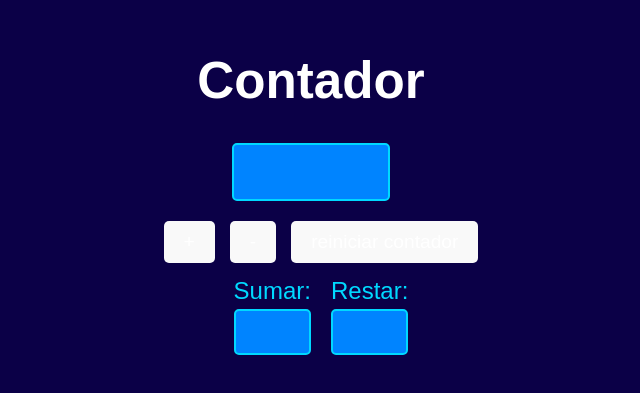
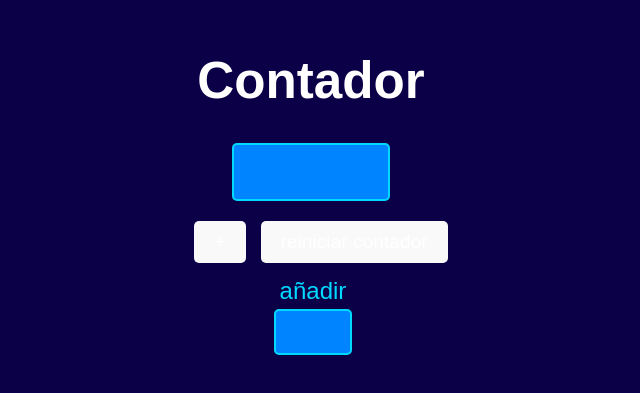
Before and after one commit to sneiira/counter, a React (Vite) app: page / in a window 1280 px wide. Shown: the part 213-606 px from the top of the page, without its empty margins (329-969 px from the left). Built offline with nearby package versions, Linux system fonts and the light colour scheme.

Commit message:
slight changes

```diff
--- a/src/App.css
+++ b/src/App.css
@@ -59,10 +59,10 @@ button:hover {
   color: #00d9ff; /* color del texto */
   margin: 0; /* elimina el margen por defecto */
   margin-top: 10px; /* espacio entre el texto y el contador */
-  margin-left: 90px;
+  margin-left: 100px;
 }
 
-.s-r{
+.añadir{
  background-color: #0084ff; /* fondo del input*/
   border-radius: 5px; /* bordes redondeados */
   border: #00d9ff 2px solid; /* borde blanco */
@@ -70,9 +70,10 @@ button:hover {
   font-size: 1.2rem; /* tamaño de la fuente */
   color: #ffffff; /* color del texto */
   text-align: center;
+  align-items: center;
 }
 
-.s-r:focus {
+.añadir:focus {
   outline: none; /* elimina el borde de enfoque */
   box-shadow: 0 0 5px #00d9ff; /* sombra azul al enfocar */
 }
--- a/src/App.jsx
+++ b/src/App.jsx
@@ -4,7 +4,6 @@ import './App.css'
 function App() {
   const [count, setCount] = useState(null)
   const [s, setS] = useState(null)
-  const [r, setR] = useState(null)
 
   return (
     <>
@@ -12,16 +11,12 @@ function App() {
      <input className='contador' type='number' value={count} onChange={(e) => setCount(Number(e.target.value))}  style={{ width: `${String(count).length + 1}ch` }}/>
      <div className='boton'>
       <button  onClick={() => setCount((count) => count + s)} >+</button>
-      <button  onClick={() => setCount((count) => count - r)} >-</button>
       <button  onClick={() => setCount((count) => 0)} >reiniciar contador</button>
      </div>
      <div className='cantidades'>
-      <label>Sumar:<br />
-       <input className= 's-r'type="number" value={s} onChange={(e) => setS(Number(e.target.value))} style={{ width: `${String(s).length + 1}ch` }} />
+      <label>añadir<br />
+       <input className= 'añadir'type="number" value={s} onChange={(e) => setS(Number(e.target.value))} style={{ width: `${String(s).length + 1}ch` }} />
       </label>
-        <label>Restar: <br />
-       <input className='s-r' type="number" value={r} onChange={(e) => setR(Number(e.target.value))} style={{ width: `${String(count).length + 1}ch` }} />
-       </label>
      </div>
     </>
   )
```
